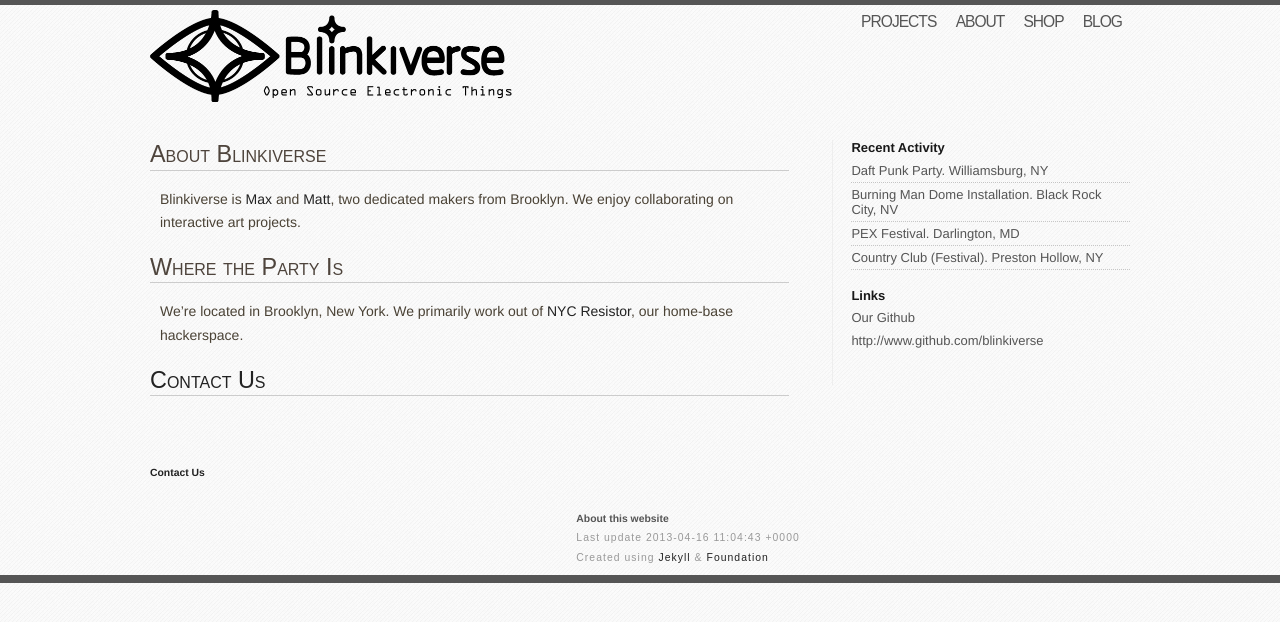
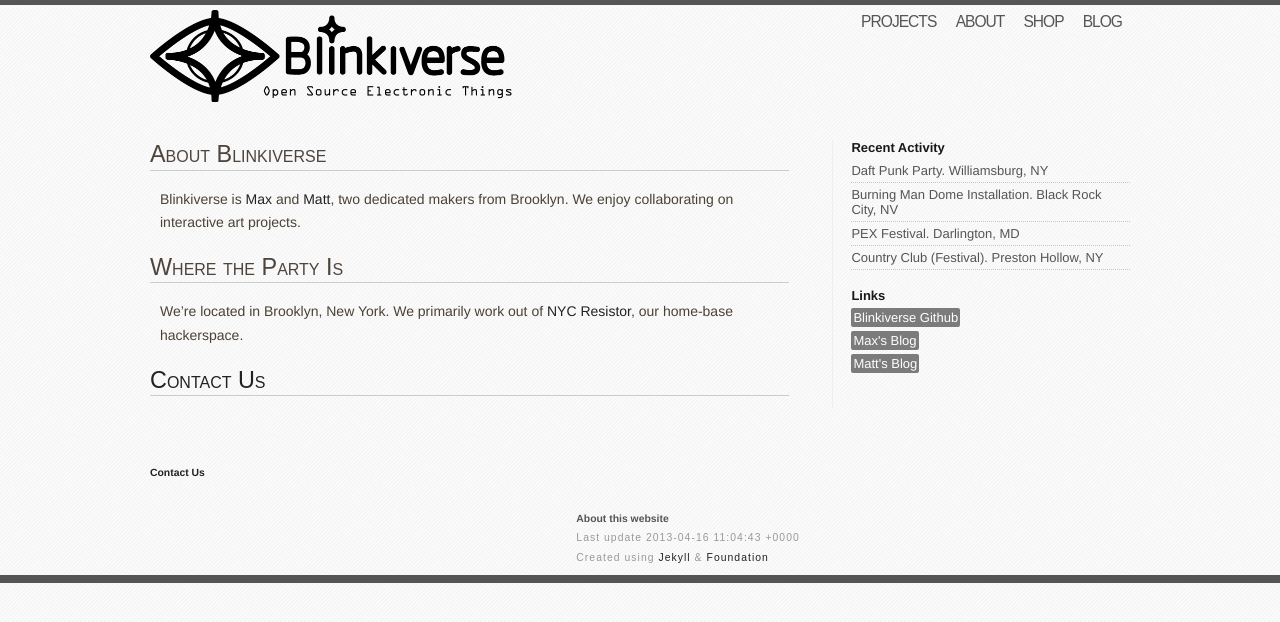
Before and after one commit to jravetch/blinkinlabs.github.io, a Jekyll site: the page built from bio/index.md, in a window 1280 px wide. Shown: the top 622 px of the page. Built offline with Jekyll 4.4.1, drawn with Linux system fonts in a browser that asks for light colours.

Commit message:
fixed sidebar link parsing

```diff
--- a/_layouts/perfil.html
+++ b/_layouts/perfil.html
@@ -36,15 +36,17 @@ layout: default
 	</ul>
 	{% endif %}
 
+	{% if page.links != null %}
+		<h3 class = "book"> Links </h3>
+		<ul class = "book">
 
+		{% for link in page.links %}
 
-	{% if page.links != null %}
-	<h3 class = "book"> Links </h3>
-	<ul class = "book">
-	{% for link in page.links %}
-	<li>{{ link }}</li>
-	{% endfor %}
-	</ul>
+			<li><a href="{{ link[1] }}"> {{ link[0] }} </a></li>
+
+		{% endfor %}
+
+		</ul>
 	{% endif %}
 
 	{% if page.mentions != null %}
--- a/bio/index.md
+++ b/bio/index.md
@@ -8,10 +8,13 @@ recentactivities: [
 	"PEX Festival.  Darlington, MD",
 	"Country Club (Festival).  Preston Hollow, NY"
 ]
-links: [Our Github, http://www.github.com/blinkiverse]
+links: [
+			[Blinkiverse Github, http://www.github.com/blinkiverse],
+			[Max's Blog, http://mmmaaa.xxx],
+			[Matt's Blog, http://cibomahto.com]
+		]
+---
 
-desc:
----
 # About Blinkiverse
 
 Blinkiverse is [Max](http://mmmaaa.xxx) and [Matt](http://cibomahto.com), two dedicated makers from Brooklyn. We enjoy collaborating on interactive art projects.
--- a/projects/_posts/2012-11-12-domestar.textile
+++ b/projects/_posts/2012-11-12-domestar.textile
@@ -11,8 +11,9 @@ collaborators: [Justin Day, Angela Lind, Shayna Gentiluomo, Adam Meyer, George S
 task:
 desc:
 images: [1.jpg, 2.jpg, 3.jpg, 4.jpg, 5.jpg, 6.jpg, 7.jpg]
-sourcecode: [DomeTransmitter, https://github.com/hackrockcity/domeTransmitter]
-context:
+sourcecode: [
+	[DomeTransmitter, https://github.com/hackrockcity/domeTransmitter]
+]
 ---
 
 DomeStar is a 16-foot diameter dome covered with 6,400 addressable RGB LEDs. One part installation, one part chill out space, one part high-energy dance floor. DomeStar invites guests to dance their blinkin' faces off, then to lie down and look up as the complex visualizations warp, twist, shatter and throb around them, enveloping partygoers in a comforting aura of complex energy.
--- a/projects/_posts/2013-04-16-bleshield.textile
+++ b/projects/_posts/2013-04-16-bleshield.textile
@@ -11,7 +11,9 @@ collaborators:
 task:
 desc:
 images: []
-sourcecode: [BLEShield, https://github.com/blinkiverse/BLEShield]
+sourcecode: [
+	[BLEShield, https://github.com/blinkiverse/BLEShield]
+]
 context:
 ---
 
```
Also changed, not shown: _layouts/project.html (+1 -10 lines).
